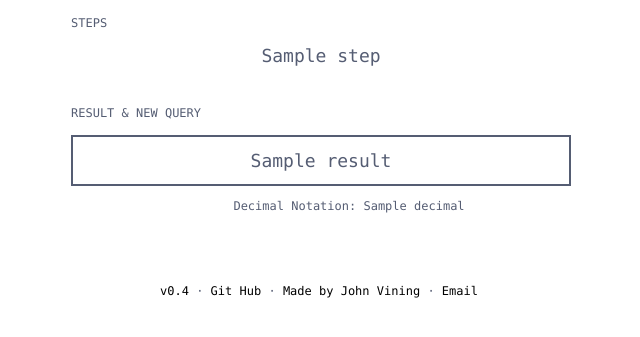
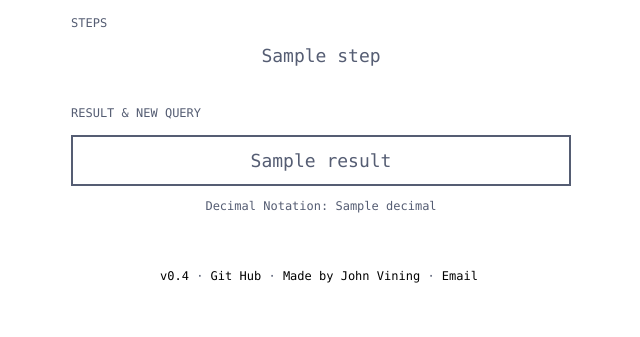
Before and after one commit to johnvining/ptolemy, a Flask app: template templates/index.html in a window 1280 px wide. Shown: the part 213-550 px from the top of the page, without its empty margins (349-989 px from the left). Run offline with Flask 3, Linux system fonts and the light colour scheme; the template is opened without the code that fills it: most values are stand-ins (such as "Sample title", 1, 10 or a date in 2020).

Commit message:
Fix margins

```diff
--- a/static/style.css
+++ b/static/style.css
@@ -10,6 +10,7 @@ div.page_title
 	padding: 15px;
 	margin: 15px;
 	border-bottom: 2px solid #3385FF;}
+
 div.footer
 	{color: #555D73;
 	font-size: 12px;
@@ -17,6 +18,14 @@ div.footer
 	width: 100%;
 	padding: 13px;
 	margin: 15px;
+	margin-top: 0px;
+	font-family: "Consolas"}
+
+div.decimal_footer
+	{font-size: 12px;
+	width: 100%;
+	padding: 13px 0px 13px 0px;
+	margin: 0px;
 	margin-top: 0px;
 	font-family: "Consolas"}
 
--- a/templates/index.html
+++ b/templates/index.html
@@ -66,7 +66,7 @@
 			<form action="/" method="post" name="query">
 				<input type="text" name="query" value="{{ result }}">
 			</form>
-			<div class="footer"><center>Decimal Notation: {{ decimal }}</center></div>
+			<div class="decimal_footer"><center>Decimal Notation: {{ decimal }}</center></div>
 		</div>
 
 		{% else %}
```
